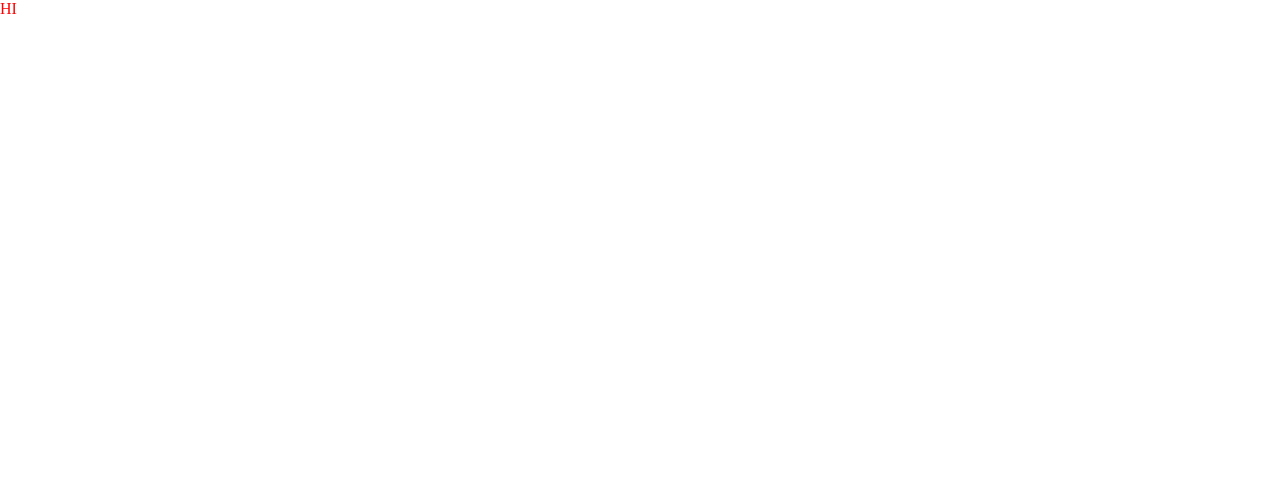
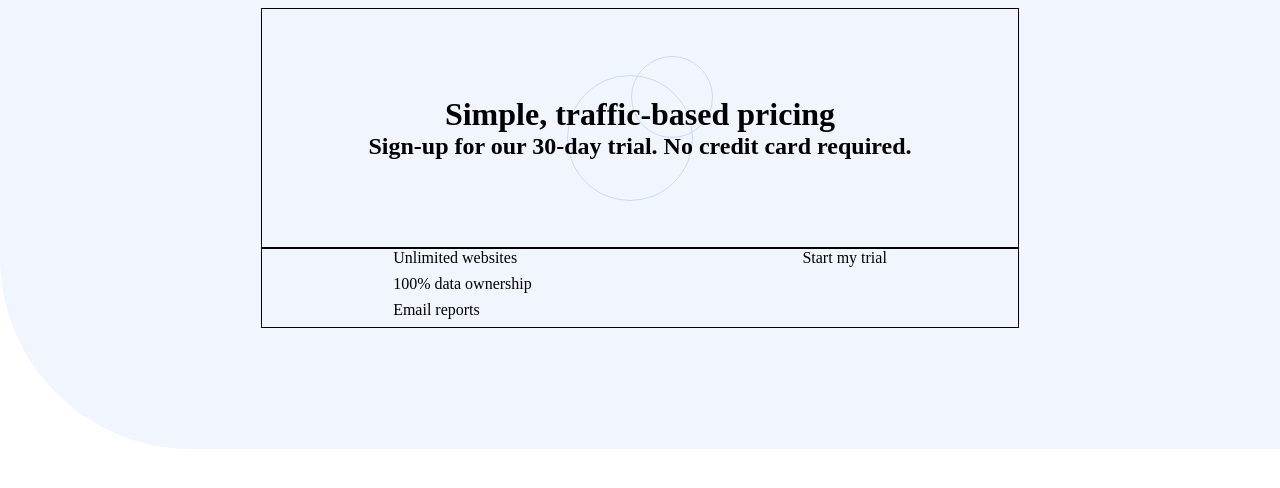
Before and after one commit to KabinaThapa/interactive-pricing-component-main, a plain HTML site: page index.html in a window 1280 px wide. Drawn offline with Linux system fonts and the light colour scheme.

Commit message:
style:create basic layout and structure of the landing page

```diff
--- a/app.css
+++ b/app.css
@@ -3,6 +3,57 @@
     margin: 0;
     box-sizing: border-box;
 }
+body{
+    padding: 0.5rem;
+    background-image: url('./images/bg-pattern.svg');
+    background-repeat: no-repeat;
+    width:100%;
+
+
+
+
+}
 p{
     color:red;
 }
+.top{
+
+    width:60%;
+    height:15rem;
+    border:1px solid;
+    margin-left: auto;
+    margin-right: auto;
+    display: flex;
+    flex-direction: column;
+    align-items: center;
+    justify-content: center;
+
+}
+.top h1, .top h2{
+    z-index: 2;
+}
+.pattern{
+    position: absolute;
+    z-index: 1;
+}
+.bottom{
+    width: 60%;
+    margin-left: auto;
+    margin-right: auto;
+    border:1px solid;
+
+
+}
+.bottomb{
+    display: flex;
+    justify-content: space-around;
+    gap:0.5rem;
+
+}
+ul{
+    list-style: none;
+
+}
+li{
+    margin-bottom: 0.5rem;
+}
--- a/index.html
+++ b/index.html
@@ -13,7 +13,21 @@
 
 </head>
 <body>
-<p>HI</p>
+<div class="top">
+  <img class="pattern" src="./images/pattern-circles.svg" alt="pattern circles"/>
+  <h1>Simple, traffic-based pricing</h1>
+  <h2>Sign-up for our 30-day trial. No credit card required.</h2>
+</div>
+<div class="bottom">
+  <div class="bottomb">
+    <ul>
+    <li>Unlimited websites</li>
+    <li>100% data ownership</li>
+    <li>Email reports</li>
+  </ul>
+  <div class="button">Start my trial</div>
+  </div>
+</div>
   <script src="script.js"></script>
 </body>
 </html>
```
